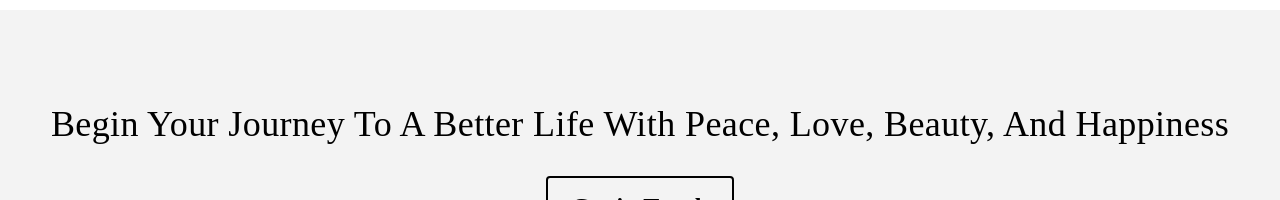
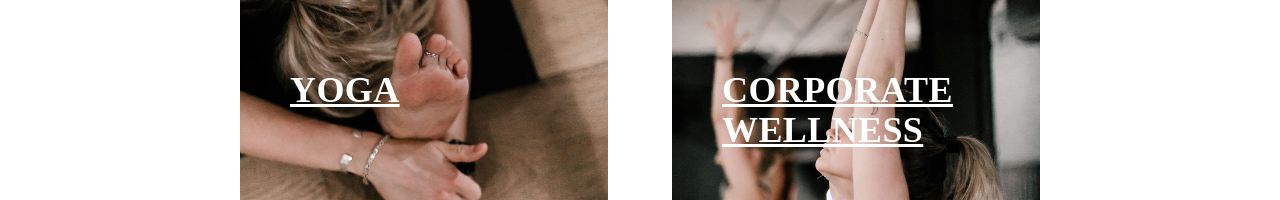
Before and after one commit to KrustyC/noralubberich.com, a Next.js app: page / in a window 1280 px wide. Shown: the part 1774-1974 px from the top of the page. Built offline with nearby package versions, Linux system fonts and the light colour scheme; a web font is replaced by a local one.

Commit message:
feat: activity

```diff
--- /dev/null
+++ b/src/components/Activities/Activity.jsx
@@ -0,0 +1,25 @@
+import Image from "next/image";
+import Link from "next/link";
+
+export const Activity = ({ label, href, imgSrc }) => (
+  <Link href={href}>
+    <a>
+      <div className="h-[650px] w-full relative">
+        <Image
+          src={imgSrc}
+          alt={label}
+          placeholder="blur"
+          layout="fill"
+          objectFit="cover"
+          quality={100}
+        />
+
+        <div className="absolute top-[300px] left-[50px]">
+          <p className="underline uppercase font-bold text-4xl text-white">
+            {label}
+          </p>
+        </div>
+      </div>
+    </a>
+  </Link>
+);
--- /dev/null
+++ b/src/components/Activities/index.jsx
@@ -0,0 +1,48 @@
+import { useRef, useState, useEffect } from "react";
+import { animated, config, useSprings } from "@react-spring/web";
+import { useIsVisible } from "@/hooks/useIsVisible";
+import { ACTIVITIES } from "@/utils/constants";
+
+import { Activity } from "./Activity";
+
+export const Activities = () => {
+  const ref = useRef();
+  const isVisible = useIsVisible(ref, 0.2);
+  const [open, setOpen] = useState(false);
+
+  const configs = ACTIVITIES.map((item, i) => ({
+    delay: 500 * i,
+    config: config.gentle,
+    from: { opacity: 0, x: 50, y: 400 },
+    to: {
+      opacity: open ? 1 : 0,
+      x: open ? 0 : 50,
+      y: open ? 0 : 400,
+      transform: "translateY(0px)",
+    },
+  }));
+
+  const springs = useSprings(4, configs);
+
+  useEffect(() => {
+    if (isVisible && !open) {
+      setOpen(true);
+    }
+  }, [isVisible, open]);
+
+  return (
+    <section ref={ref} className="px-8 lg:px-60 grid grid-cols-2 gap-16">
+      {springs.map(({ ...style }, i) => {
+        const { label, pic, href } = ACTIVITIES[i];
+
+        return (
+          <animated.div key={i} style={style}>
+            <animated.div>
+              <Activity label={label} href={href} imgSrc={pic} />
+            </animated.div>
+          </animated.div>
+        );
+      })}
+    </section>
+  );
+};
```
